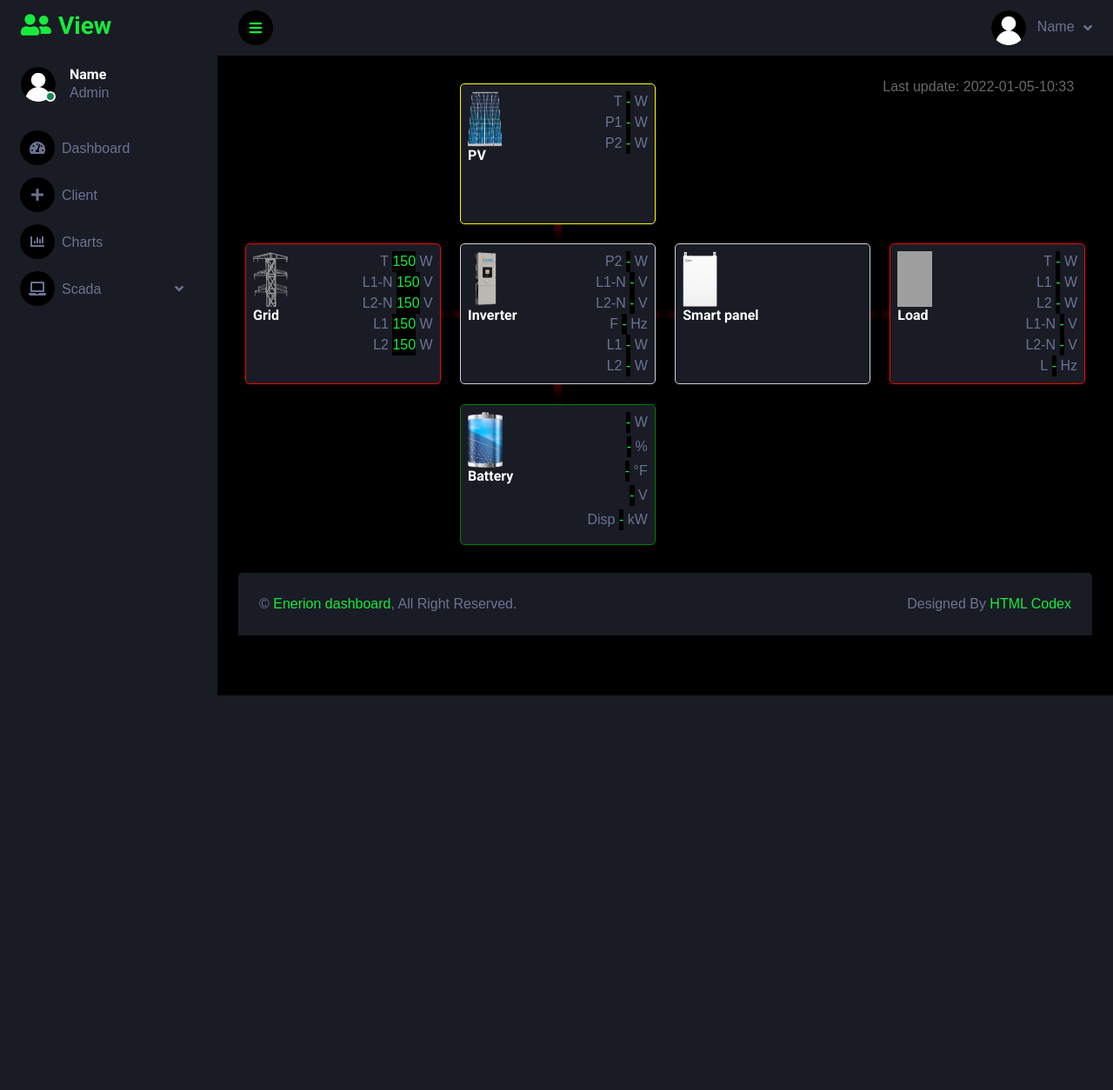
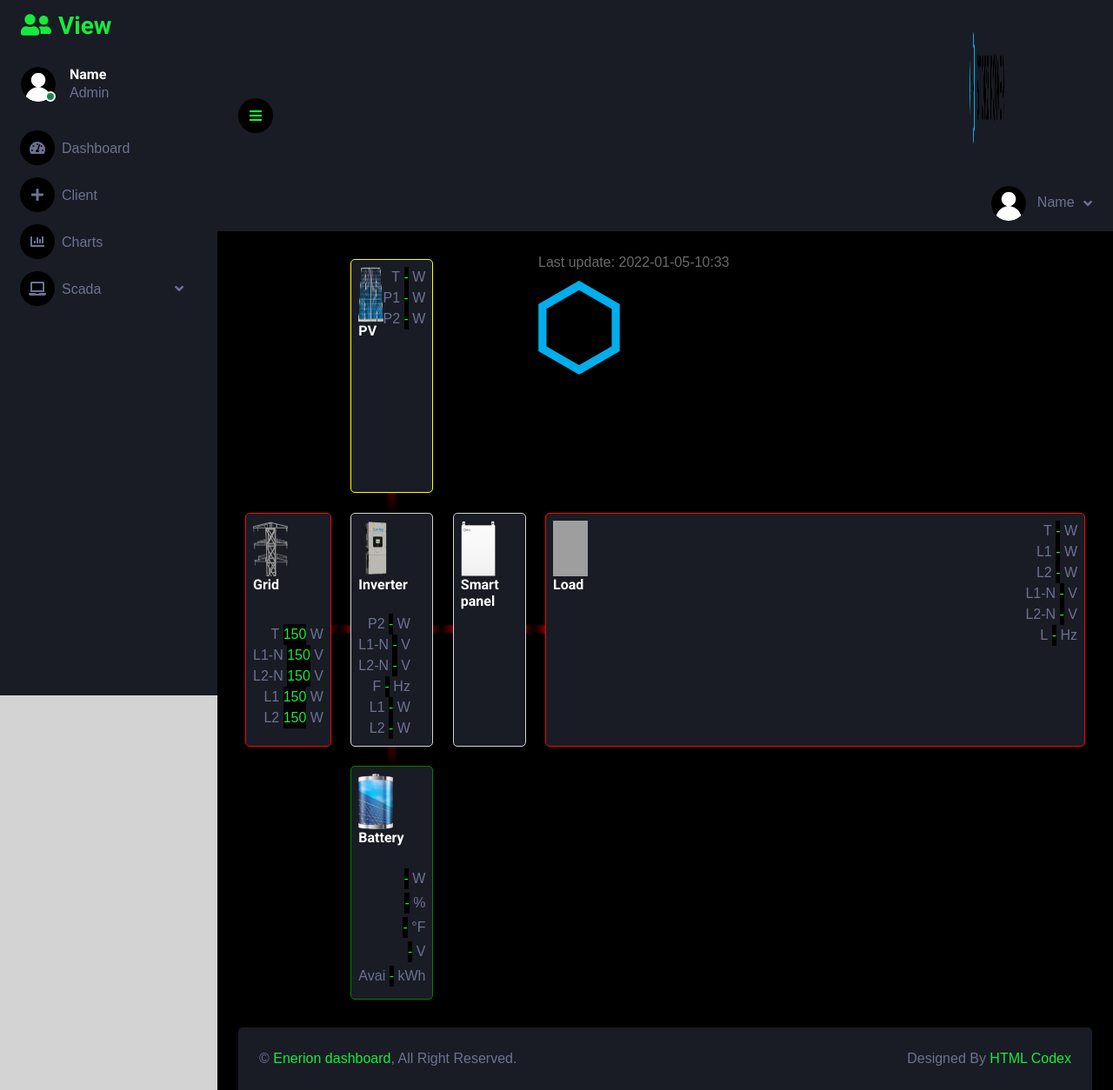
Before and after one commit to SHERCAN/Visualizador-SCADA, a FastAPI app: template templates/scada.html in a window 1280 px wide. Shown: the whole page at 87% size. Before the commit the page ends 800 px from the top, so only its background shows below. Run offline with FastAPI, Linux system fonts and the light colour scheme; the template is opened without the code that fills it, so the values that code supplies are empty; parts of the project's set-up code (start-up, migrations or seed data) failed here and were passed over; some libraries are stand-ins or nearby versions; grey boxes are pictures that could not be loaded.

Commit message:
storz and home image

```diff
--- a/templates/navbar.html
+++ b/templates/navbar.html
@@ -74,6 +74,8 @@
             </div>
         </div> -->
         <div class="nav-item dropdown">
+            <img class="rounded-circle me-lg-2" src="{{ url_for('static', path='/img/storz.png') }}" alt=""
+                style="width: 40px; height: 202px;">
             <a href="#" class="nav-link dropdown-toggle" data-bs-toggle="dropdown">
                 <img class="rounded-circle me-lg-2" src="{{ url_for('static', path='/img/user.png') }}" alt=""
                     style="width: 40px; height: 40px;">
--- a/templates/scada.html
+++ b/templates/scada.html
@@ -65,6 +65,9 @@
             <div class="online">
                 <h7>Last update:</h7>
                 <h7 id="onlineData">2022-01-05-10:33</h7>
+                <div>
+                    <img src="{{ url_for('static', path='/img/storz.png') }}" alt="Storz Power">
+                </div>
             </div>
             <div class="anim1"></div>
             <div class="grilla-item2 grilla" id="myBtn">
@@ -168,7 +171,7 @@
                                 <div><span>&nbsp;W</span></div>
                             </div>
                             <div>
-                                <h7 class="mb-1 text-center text-primary" id="BatterycapacitySOC">-</h7>
+                                <h7 class="mb-1 text-center text-primary" id="BatteryCapacitySOC">-</h7>
                                 <div> <span>&nbsp;%</span></div>
                             </div>
                             <div>
@@ -180,9 +183,9 @@
                                 <div><span>&nbsp;V</span></div>
                             </div>
                             <div>
-                                <div><span>Disp&nbsp;</span></div>
-                                <h7 class="mb-1 text-center text-primary" id="nosecomosellama">-</h7>
-                                <div><span>&nbsp;kW</span></div>
+                                <div><span>Avai&nbsp;</span></div>
+                                <h7 class="mb-1 text-center text-primary" id="Batterystoredenergy">-</h7>
+                                <div><span>&nbsp;kWh</span></div>
                             </div>
                         </div>
                     </div>
@@ -415,7 +418,7 @@
                                 </div>
                                 <div class="numero">
                                     <h6>SOC:&nbsp;</h6>
-                                    <h6 id="BatterycapacitySOC">-</h6>
+                                    <h6 id="Batterystoredenergy">-</h6>
                                     <h6>
                                         <span>&nbsp;%</span>
                                     </h6>
```
Also changed, not shown: static/js/scada.js (+20 -8 lines), static/img/home.png (added), static/img/storz.png (added).
